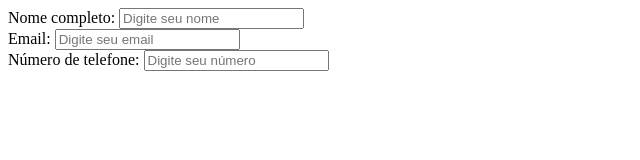
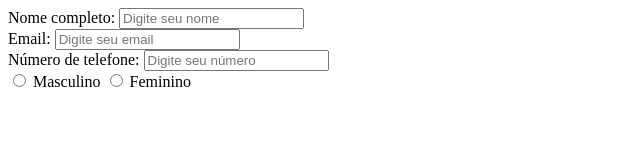
Before and after one commit to ClaraGrigolon/Formulario-de-inscricao, a plain HTML site: page index.html in a window 1280 px wide. Shown: the whole page, without its empty margins (0-640 px from the left). Drawn offline with Linux system fonts and the light colour scheme.

Commit message:
index.html

```diff
--- a/index.html
+++ b/index.html
@@ -14,5 +14,14 @@
     <br>
     <label for="telNo">Número de telefone:</label>
     <input type="tel" id="telNo" name="telNo" placeholder="Digite seu número"/>
+    <br>
+    <label for="gender-male">
+    <input type="radio" id="gender-male" name="gender" value="male">
+    Masculino
+    </label>
+    <label for="gender-female">
+    <input type="radio" id="gender-female" name="gender" value="female">
+    Feminino
+    </label>
 </body>
 </html>
```
